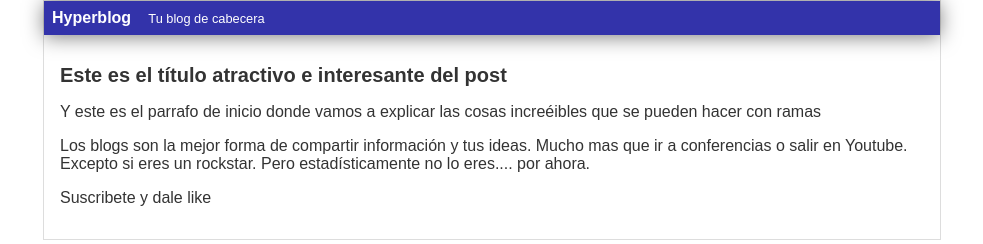
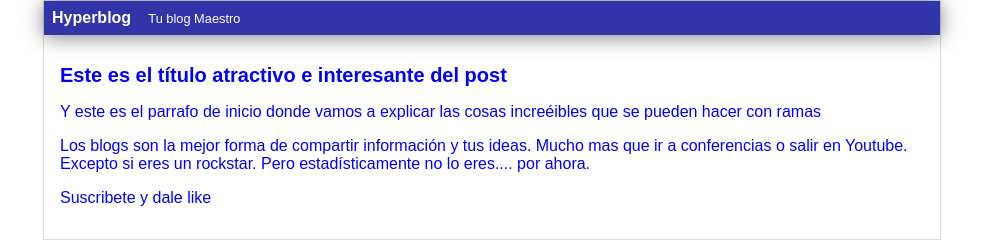
Before and after one commit to jta1223/hyperblog, a plain HTML site: page index.html in a window 1280 px wide. Shown: the whole page, without its empty margins (148-1131 px from the left). Drawn offline with Linux system fonts and the light colour scheme.

Commit message:
cambios al master

```diff
--- a/css/style.css
+++ b/css/style.css
@@ -1,6 +1,6 @@
 body
 {
-    color: #333;
+    color: blue;
     text-align: center;
     font-family: Arial, Helvetica, sans-serif;
     font-size: 16px;
--- a/index.html
+++ b/index.html
@@ -10,7 +10,7 @@
   <div id="container">
     <div id="cabecera">
         Hyperblog
-        <span id="tagline">Tu blog de cabecera</span>
+        <span id="tagline">Tu blog Maestro</span>
     </div>
     <div id="post">
         <h1>Este es el título atractivo e interesante del post</h1>
```
